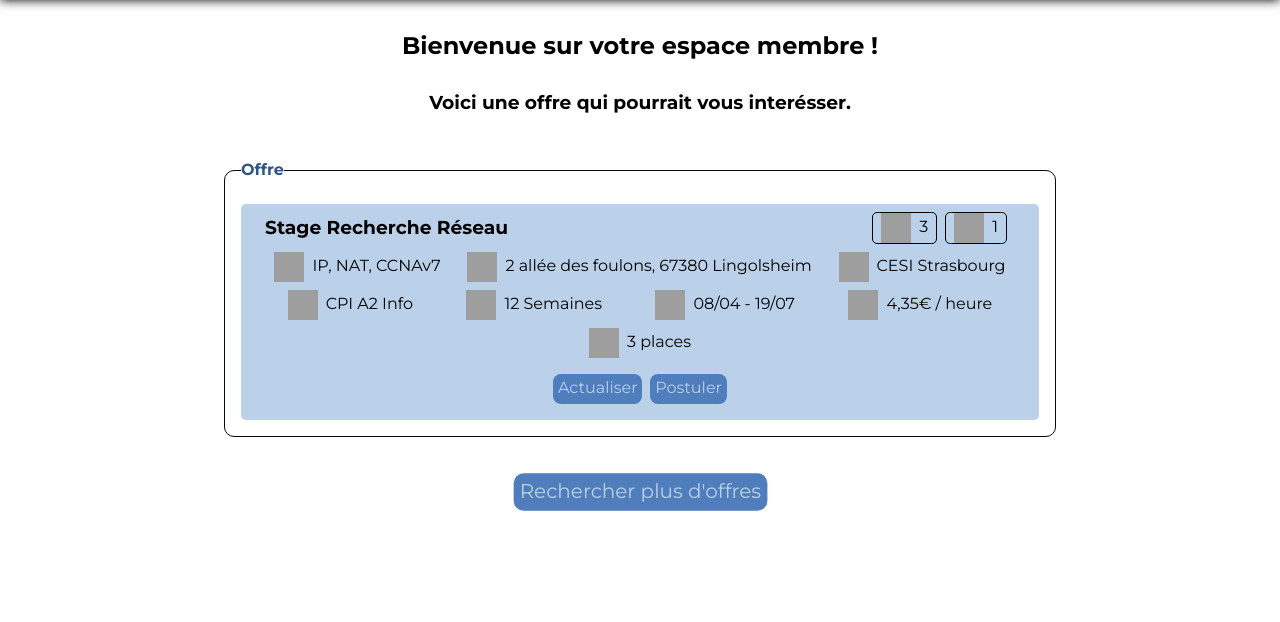
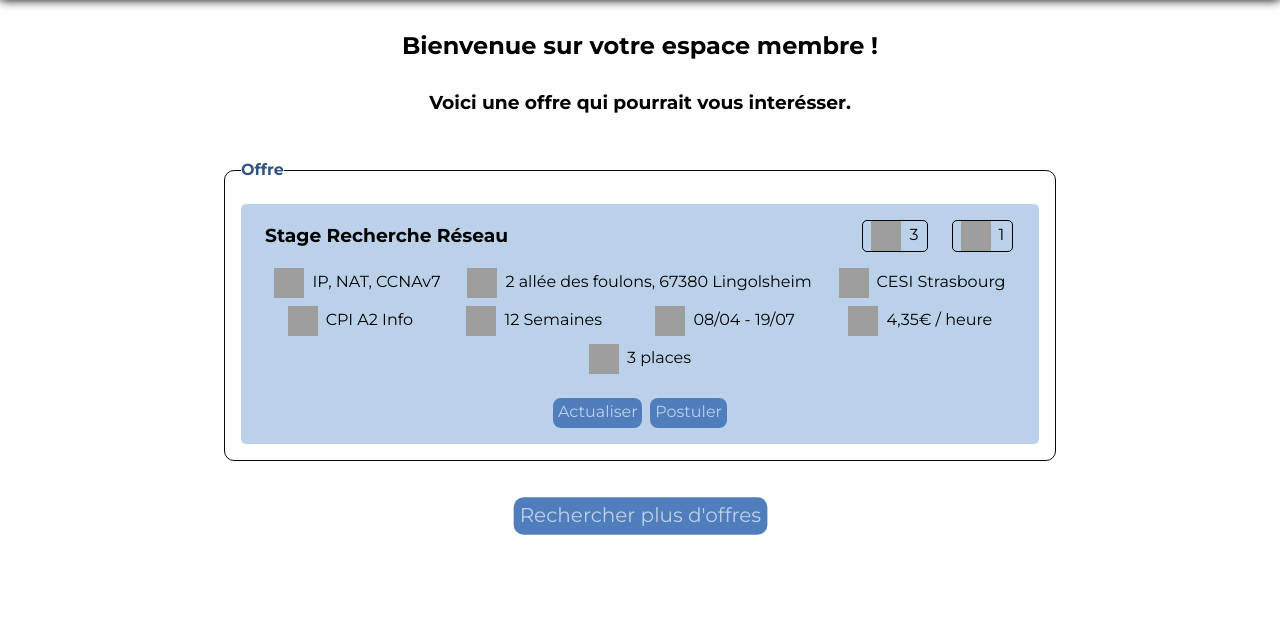
Before and after one commit to aschnepp/Projet-WEB-BETA, a PHP site: page /pages/accueil-login.html in a window 1280 px wide. Shown: the part 60-682 px from the top of the page. Run offline with PHP 8.4, Linux system fonts and the light colour scheme; grey boxes are pictures that could not be loaded.

Commit message:
Ajustement du l'offre car c'était pas trop bien formatté sur tel

```diff
--- a/assets/styles/accueil-login.css
+++ b/assets/styles/accueil-login.css
@@ -11,7 +11,7 @@ main h2 {
     margin-bottom: 2rem;
 }
 
-main h3 {
+main>h3 {
     text-align: center;
     margin-top: 2rem;
     margin-bottom: 2rem;
@@ -116,21 +116,41 @@ fieldset section {
     word-break: break-word;
 }
 
-#offre h3 {
-    margin-top: 0rem;
-    margin-bottom: 0rem;
+
+#offre .headerOffre,
+#offre .infos {
+    padding: 0.5rem;
+}
+
+#offre .headerOffre {
+    width: 100%;
+    height: fit-content;
+    display: flex;
+    justify-content: space-between;
+    flex-wrap: wrap;
+    row-gap: .5rem;
+}
+
+#offre .headerOffre h3 {
+    display: flex;
+    margin-top: auto 0;
+    align-items: center;
+    justify-content: start;
+    flex-grow: 100;
+}
+
+#offre .headerOffre .stats {
+    display: flex;
+    gap: 1rem;
+    flex-grow: 1;
+    justify-content: center;
+    flex-wrap: wrap;
+    padding: 0px;
 }
 
 #offre p {
     padding-left: 0.5rem;
-}
-
-#offre .headerOffre {
-    width: 100%;
-    margin-bottom: .5rem;
-    display: flex;
-    justify-content: space-between;
-    height: fit-content;
+    text-align: center;
 }
 
 fieldset section p {
--- a/assets/styles/search.css
+++ b/assets/styles/search.css
@@ -481,11 +481,10 @@ main #affichage-filtre .headerOffre {
 
 main #affichage-filtre .headerOffre .stats {
     display: flex;
-    flex-wrap: nowrap;
     gap: 1rem;
     flex-grow: 1;
     justify-content: center;
-    flex-wrap: nowrap;
+    flex-wrap: wrap;
     padding: 0px;
 }
 
--- a/assets/styles/wishlist.css
+++ b/assets/styles/wishlist.css
@@ -74,11 +74,10 @@ main .offre .headerOffre {
 
 main .offre .headerOffre .stats {
     display: flex;
-    flex-wrap: nowrap;
     gap: 1rem;
     flex-grow: 1;
     justify-content: center;
-    flex-wrap: nowrap;
+    flex-wrap: wrap;
     padding-right: 0.5rem;
 }
 
```
